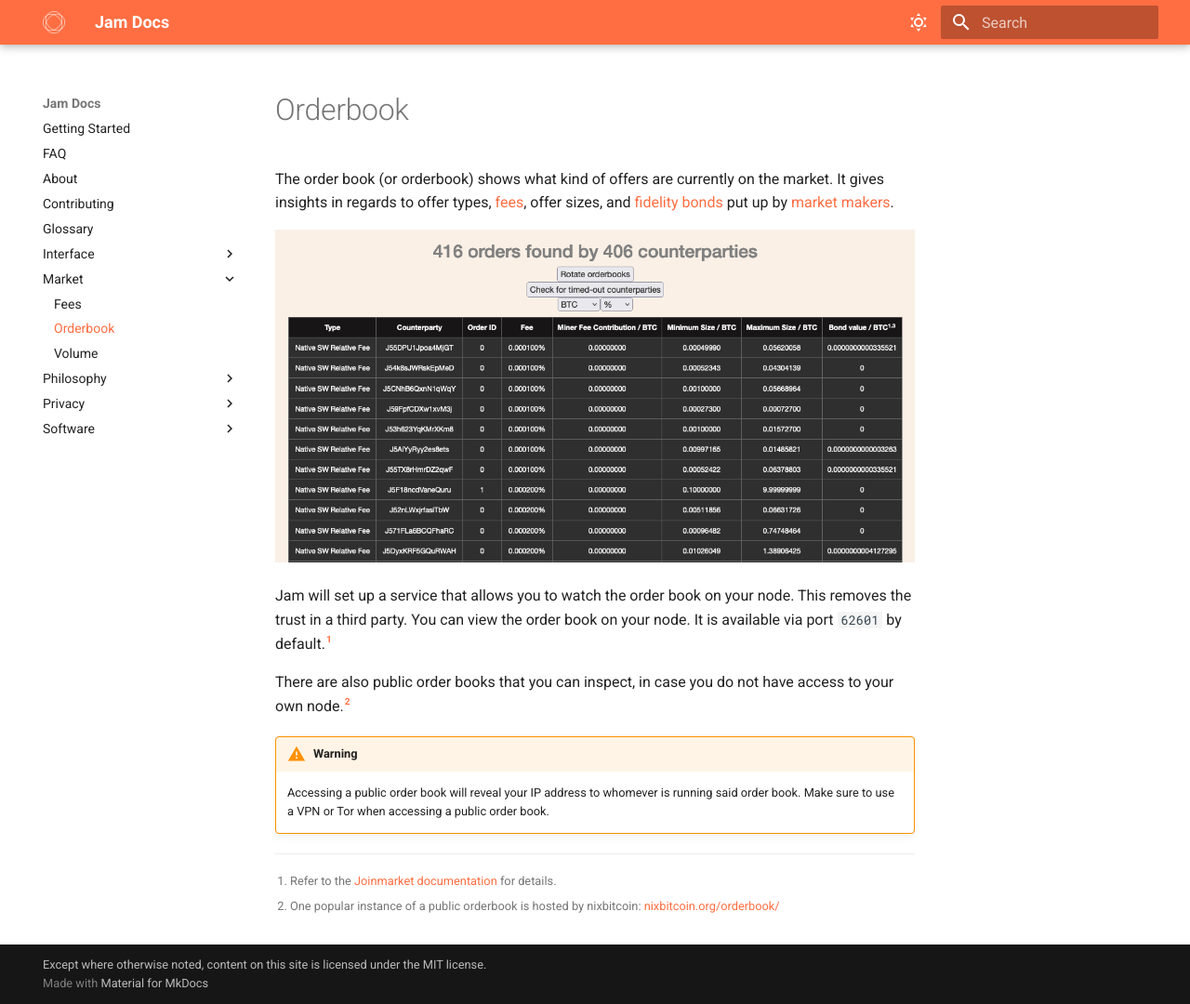
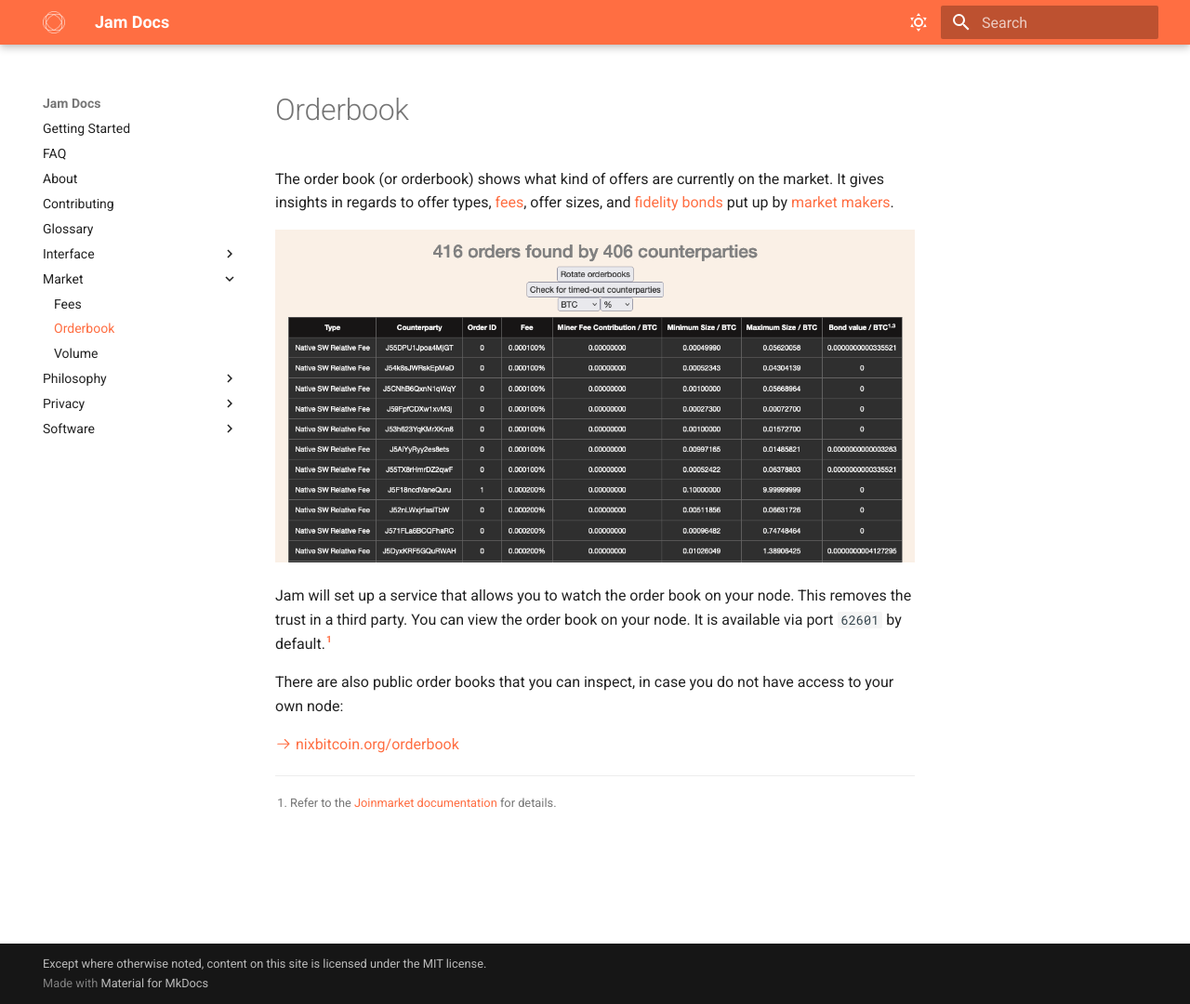
Before and after one commit to joinmarket-webui/jamdocs, an MkDocs documentation site: the page built from docs/market/orderbook.md, in a window 1280 px wide and 1080 px high. Shown: the whole window at 93% size. Built offline with MkDocs 1.6.1 and Material for MkDocs 9.7.7, drawn with Linux system fonts in a browser that asks for light colours; nearby versions of some CDN libraries.

Commit message:
docs(orderbook): remove warning

```diff
--- a/docs/market/orderbook.md
+++ b/docs/market/orderbook.md
@@ -17,11 +17,8 @@
 [^jm-orderbook]: Refer to the [Joinmarket documentation](https://github.com/JoinMarket-Org/joinmarket-clientserver/blob/master/docs/orderbook.md) for details.
 
 There are also public order books that you can inspect, in case you do not have
-access to your own node.[^nixbitcoin]
+access to your own node:
 
-!!! warning
-    Accessing a public order book will reveal your IP address to whomever is
-    running said order book. Make sure to use a VPN or Tor when accessing a
-    public order book.
+[:octicons-arrow-right-24: nixbitcoin.org/orderbook][nixbitcoin]
 
-[^nixbitcoin]: One popular instance of a public orderbook is hosted by nixbitcoin: [nixbitcoin.org/orderbook/](https://nixbitcoin.org/orderbook/)
+[nixbitcoin]: https://nixbitcoin.org/orderbook/
```
